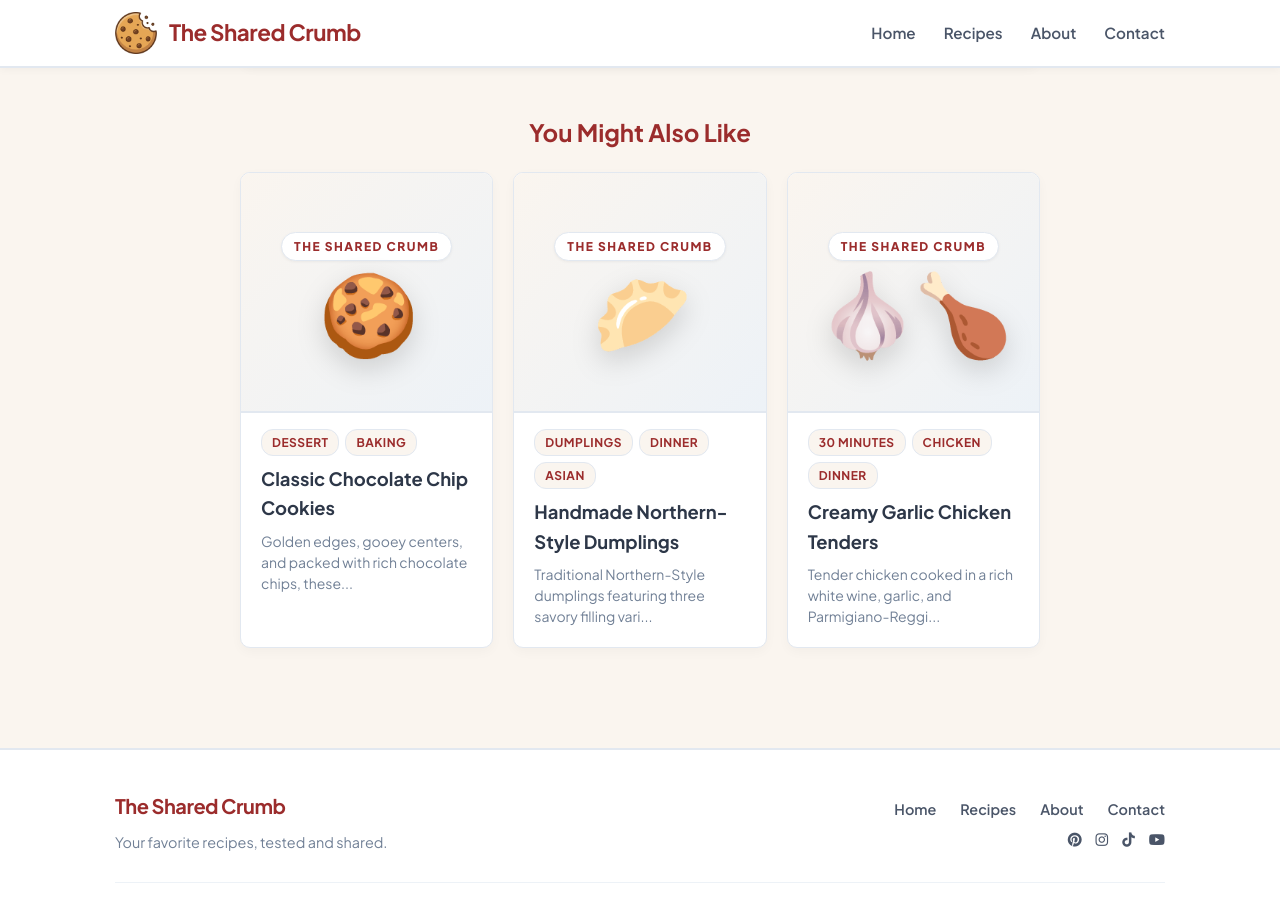
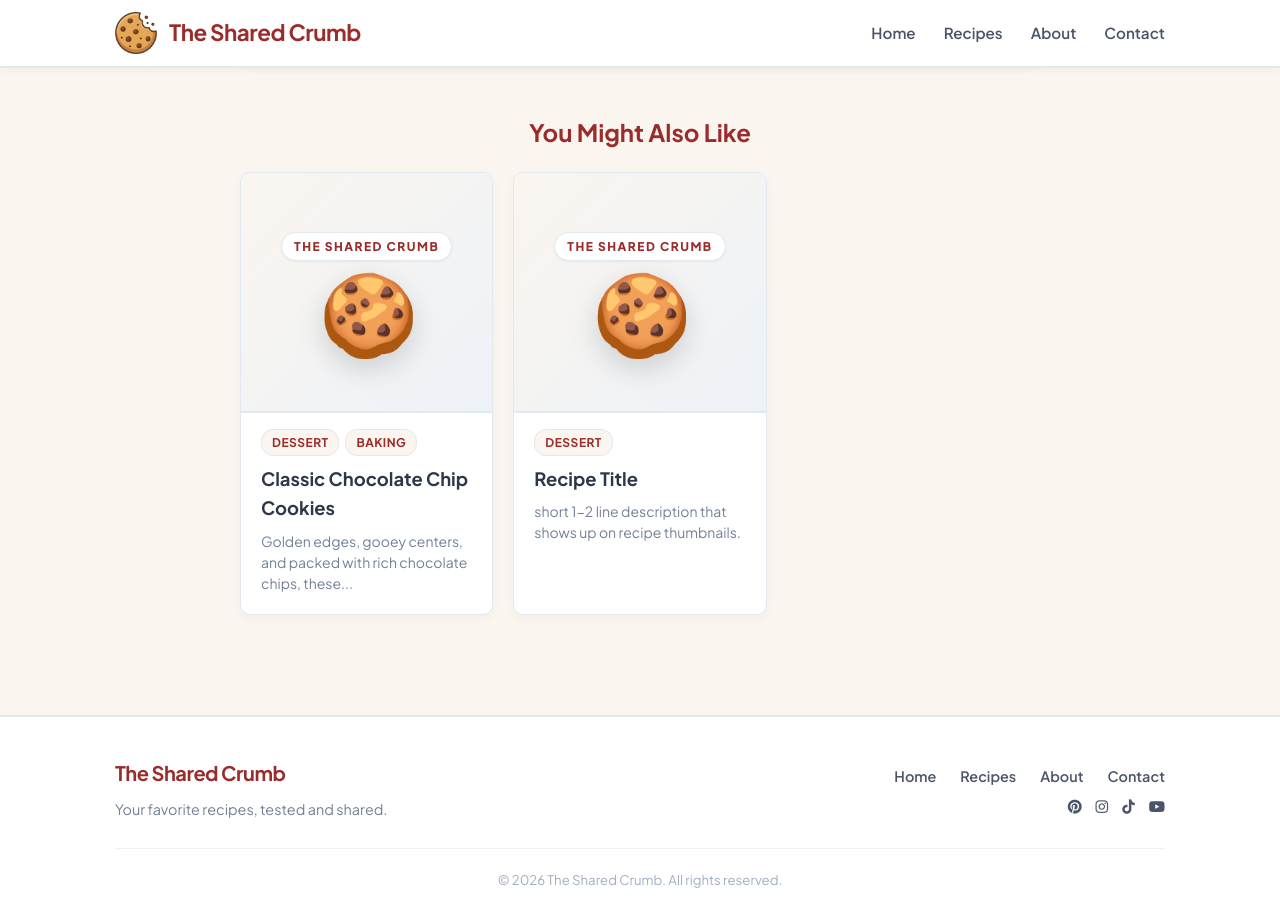
Before and after one commit to TheSharedCrumb/TheSharedCrumb, a Jekyll site: the page built from _recipes/Cookies_PeanutButter.md, in a window 1280 px wide and 900 px high, scrolled down 2043 px. Built offline with Jekyll 4.4.1, drawn with Linux system fonts in a browser that asks for light colours.

Commit message:
Update Pizza_ChickenCrust.md

```diff
--- a/_recipes/Pizza_ChickenCrust.md
+++ b/_recipes/Pizza_ChickenCrust.md
@@ -1,4 +1,27 @@
+---
+layout: recipe
+title: "Recipe Title"
+icon: "🍪"
+description: "short 1-2 line description that shows up on recipe thumbnails."
+category: [Dessert]
+prep_time: "10 mins"
+cook_time: "10 mins"
+yield: "12 cookies"
+difficulty: "Easy"
+cost: "$"
+image: ""
 hidden: true
+---
+
+Short story before ingredients and instructions.
+
+### Ingredients
+* asterisk creates ingredient checkbox
+* asterisk creates ingredient checkbox
+
+### Instructions
+1. **Bold lettering**: step 1.
+1. **Bold lettering**: step 2.
 
 INGREDIENTS - CHICKEN CRUST
 450g ground chicken
```
